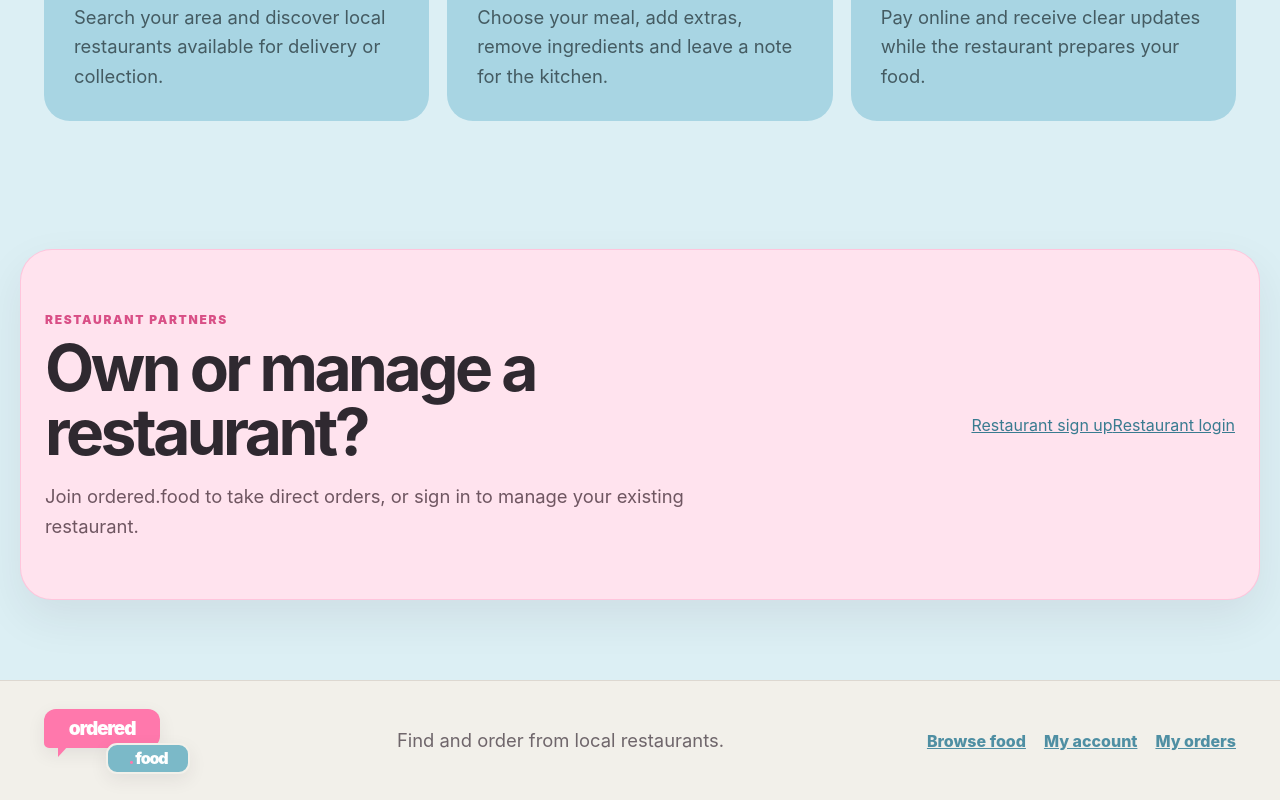
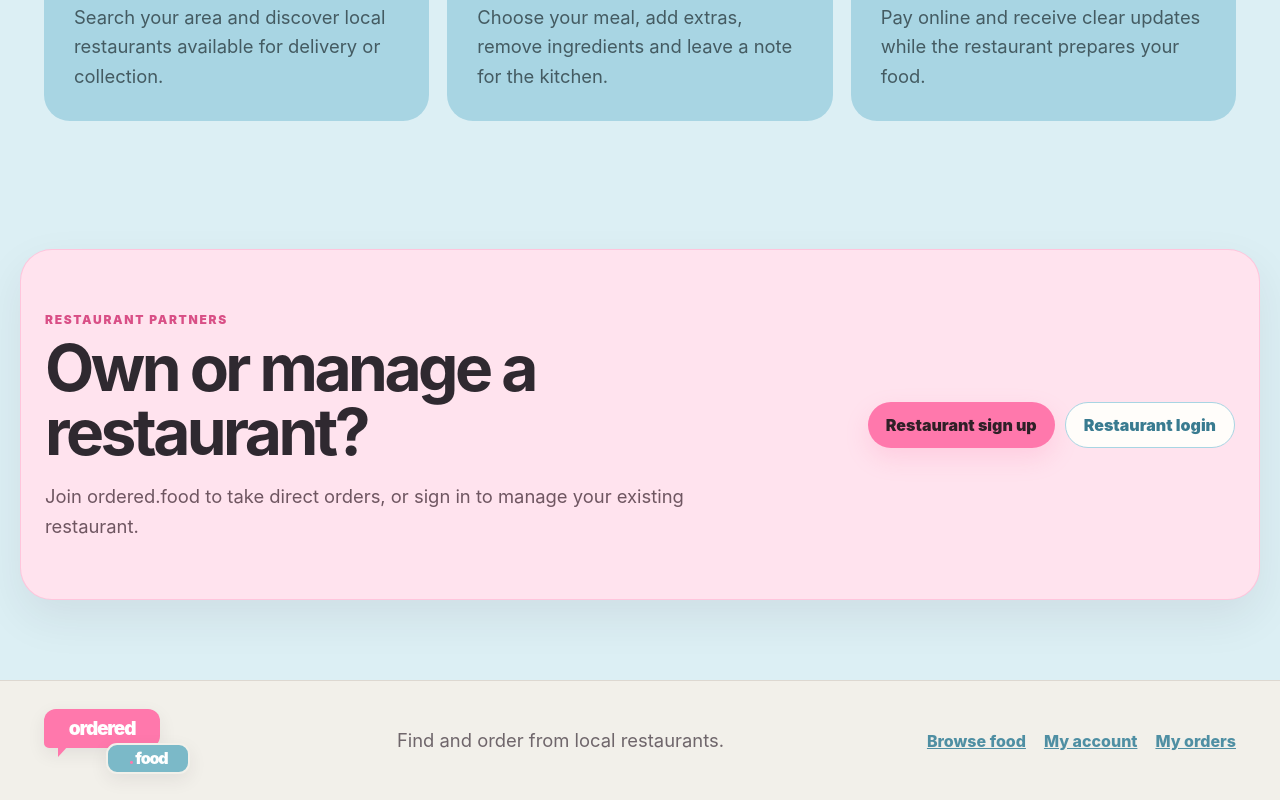
Before and after one commit to MaviUK/refreshabin, a React (Vite) app in the folder apps/restaurant/: page / in a window 1280 px wide. Shown: the part 1494-2294 px from the top of the page. Built offline with nearby package versions, Linux system fonts and the light colour scheme; no server answers.

Commit message:
Style customer-only homepage navigation

```diff
--- a/apps/restaurant/src/home/HomeSearch.css
+++ b/apps/restaurant/src/home/HomeSearch.css
@@ -240,6 +240,37 @@
   max-width: 560px;
 }
 
+.restaurant-access-actions {
+  display: flex;
+  flex: none;
+  align-items: center;
+  gap: 10px;
+}
+
+.restaurant-access-actions a {
+  min-height: 46px;
+  display: inline-flex;
+  align-items: center;
+  justify-content: center;
+  padding: 0 18px;
+  border-radius: 999px;
+  font-weight: 900;
+  text-decoration: none;
+  white-space: nowrap;
+}
+
+.restaurant-signup-button {
+  background: #FF78AC;
+  color: #2f2027;
+  box-shadow: 0 10px 24px rgba(255, 120, 172, 0.2);
+}
+
+.restaurant-login-button {
+  border: 1px solid #A8D5E3;
+  background: #fffdfa;
+  color: #397b90;
+}
+
 @media (max-width: 760px) {
   .home-search-section {
     padding: 14px 14px 0;
@@ -334,6 +365,23 @@
   }
 }
 
+@media (max-width: 640px) {
+  .home-nav > a:not(.home-customer-link) {
+    display: none;
+  }
+
+  .restaurant-access-actions {
+    width: 100%;
+    display: grid;
+    grid-template-columns: 1fr 1fr;
+  }
+
+  .restaurant-access-actions a {
+    padding: 0 12px;
+    font-size: 0.86rem;
+  }
+}
+
 @media (max-width: 390px) {
   .home-search-submit {
     min-width: 72px;
```
